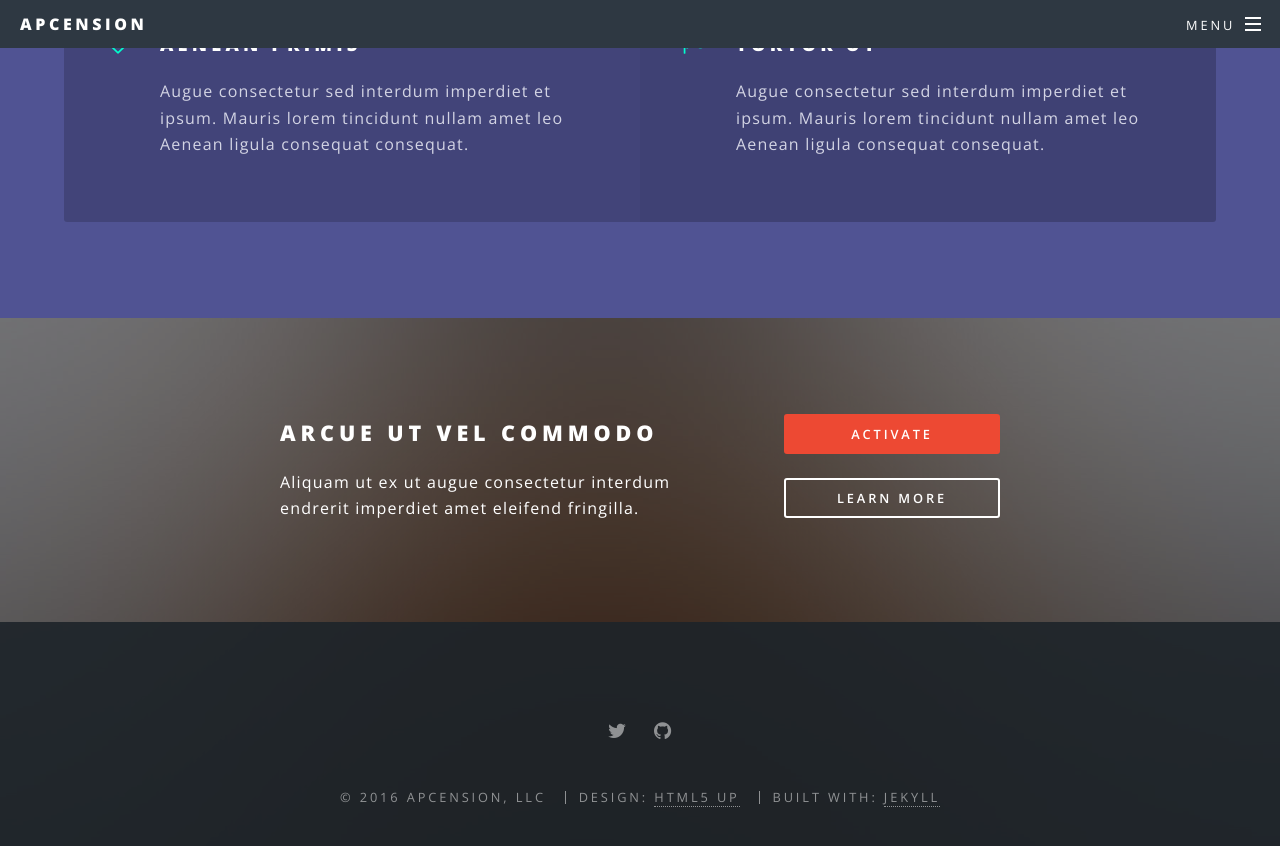
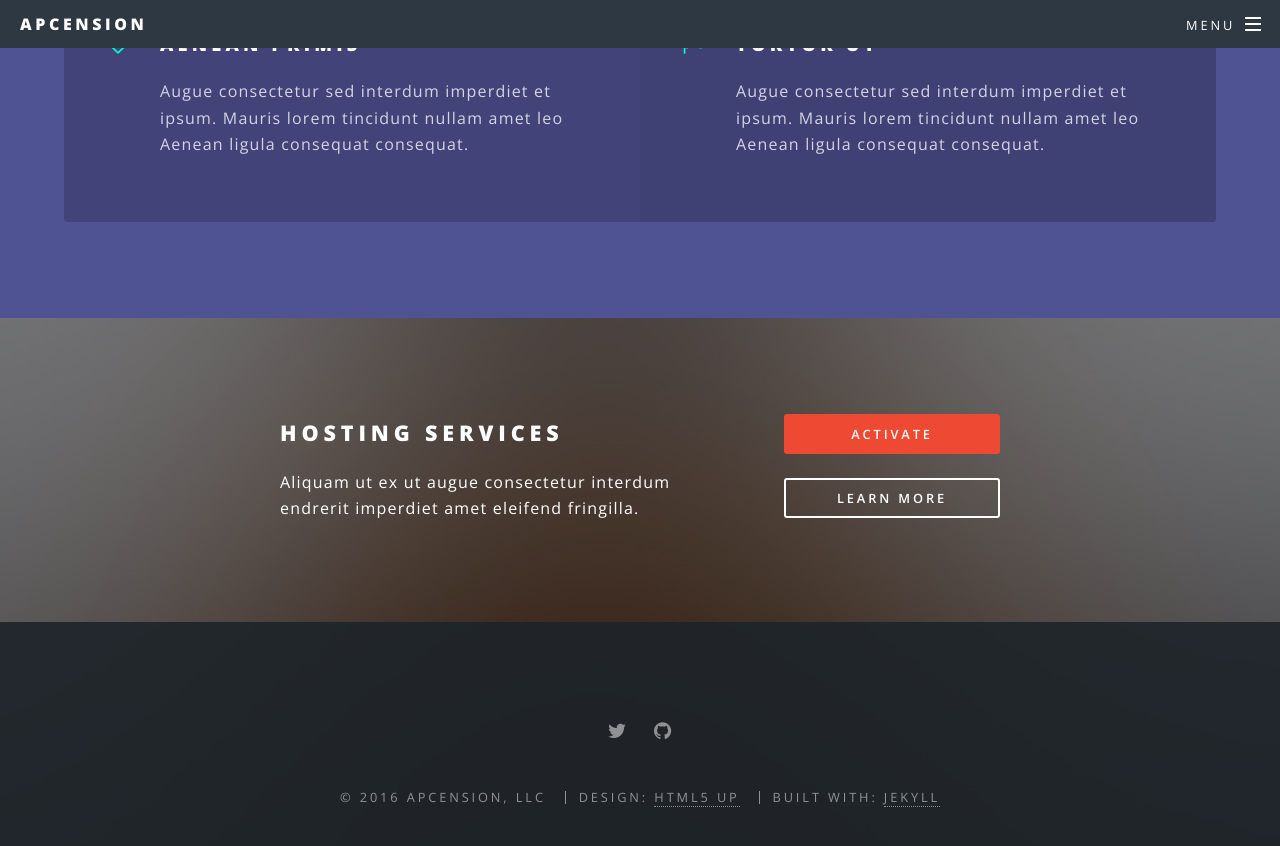
Before and after one commit to apcension-com/www-apcension-com, a Jekyll site: the page built from index.html, in a window 1280 px wide and 900 px high, scrolled down 3484 px. Shown: the top 846 px of the window. Built offline with Jekyll 4.4.1, drawn with Linux system fonts in a browser that asks for light colours.

Commit message:
updated last section

```diff
--- a/index.html
+++ b/index.html
@@ -96,7 +96,7 @@ layout: landing
 					<section id="cta" class="wrapper style4">
 						<div class="inner">
 							<header>
-								<h2>Arcue ut vel commodo</h2>
+								<h2>Hosting Services</h2>
 								<p>Aliquam ut ex ut augue consectetur interdum endrerit imperdiet amet eleifend fringilla.</p>
 							</header>
 							<ul class="actions vertical">
```
